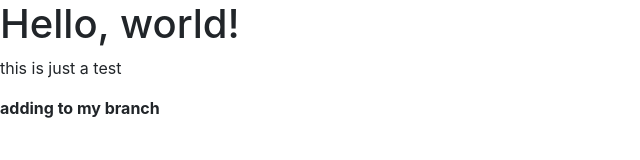
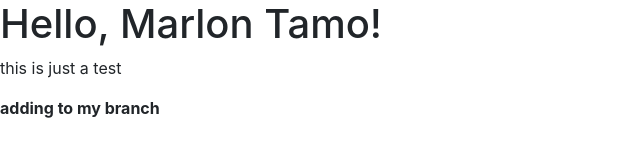
Before and after one commit to marlontamo/marlontamo.github.io, a plain HTML site: page index.html in a window 1280 px wide. Shown: the whole page, without its empty margins (0-640 px from the left). Drawn offline with nearby package versions, Linux system fonts and the light colour scheme.

Commit message:
modify hello

```diff
--- a/index.html
+++ b/index.html
@@ -11,7 +11,7 @@
     <title>Hello, world!</title>
   </head>
   <body>
-    <h1>Hello, world!</h1>
+    <h1>Hello, Marlon Tamo!</h1>
     <p>this is just a test</p>
     <b>adding to my branch</b>
     <!-- Optional JavaScript -->
```
